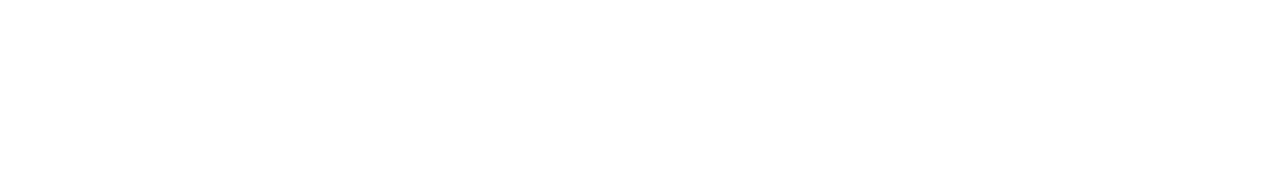
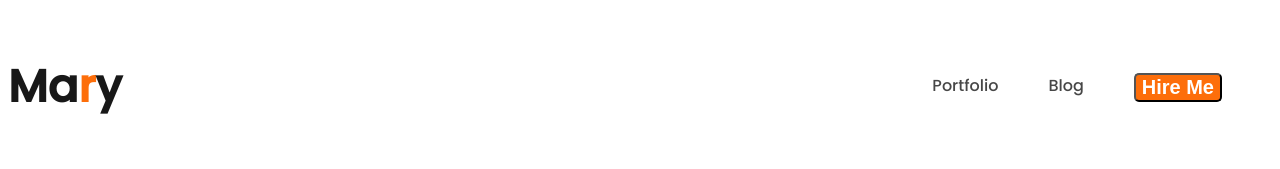
Before and after one commit to imrulkayes2/dev-portfolio, a plain HTML site: page index.html in a window 1280 px wide. Drawn offline with Linux system fonts and the light colour scheme.

Commit message:
added nav item

```diff
--- a/index.html
+++ b/index.html
@@ -5,11 +5,23 @@
     <meta charset="UTF-8">
     <meta name="viewport" content="width=device-width, initial-scale=1.0">
     <title>Developer Portfolio</title>
+    <link rel="preconnect" href="https://fonts.googleapis.com">
+    <link rel="preconnect" href="https://fonts.gstatic.com" crossorigin>
+    <link href="https://fonts.googleapis.com/css2?family=Dancing+Script&family=Poppins:wght@500&display=swap"
+        rel="stylesheet">
+    <link rel="stylesheet" href="styles/portfolio.css">
 </head>
 
 <body>
     <header>
-
+        <nav>
+            <h3 class="nav-title">Ma<span class="text-primary">r</span>y</h3>
+            <ul>
+                <li><a href="">Portfolio</a></li>
+                <li><a href="">Blog</a></li>
+                <li><button class="btn-primary">Hire Me</button></li>
+            </ul>
+        </nav>
     </header>
     <main>
 
--- /dev/null
+++ b/styles/portfolio.css
@@ -0,0 +1,45 @@
+/* Common styles */
+body {
+    font-family: 'Dancing Script', cursive;
+    font-family: 'Poppins', sans-serif;
+}
+
+nav {
+    display: flex;
+    justify-content: space-between;
+    align-items: center;
+}
+
+.text-primary {
+    color: #FD6E0A;
+}
+
+.nav-title {
+    color: #181818;
+    font-size: 45px;
+    font-weight: 800;
+}
+
+nav li {
+    list-style: none;
+    margin-right: 50px;
+}
+
+nav a {
+    text-decoration: none;
+    color: #474747;
+
+}
+
+
+nav>ul {
+    display: flex;
+}
+
+.btn-primary {
+    font-size: 20px;
+    font-weight: 700;
+    background-color: #FD6E0A;
+    border-radius: 5px;
+    color: #FFFFFF;
+}
```
